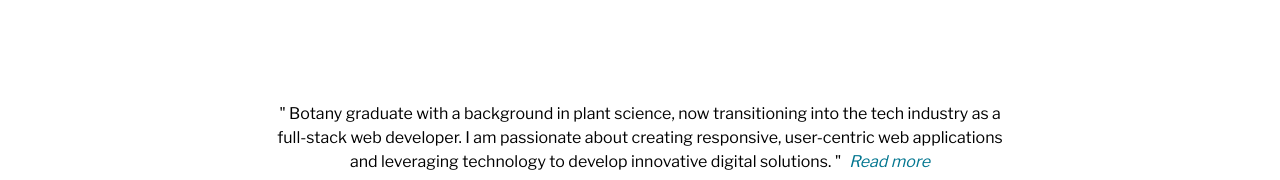
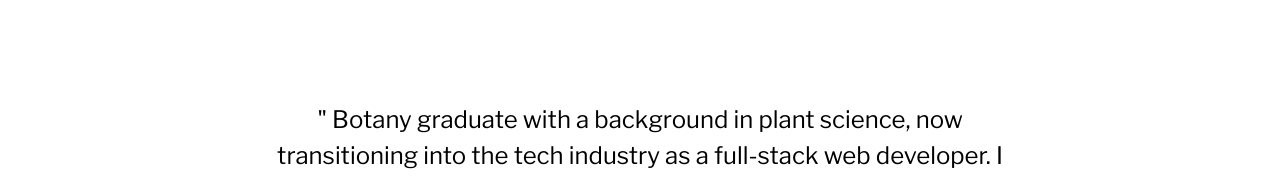
Before and after one commit to Tsedhondup/Portfolio, a React (Create React App) app: page / in a window 1280 px wide. Shown: the part 762-942 px from the top of the page. Built offline with nearby package versions, Linux system fonts and the light colour scheme.

Commit message:
font-size updated

```diff
--- a/src/Components/AboutSecond/AboutSecond.js
+++ b/src/Components/AboutSecond/AboutSecond.js
@@ -40,12 +40,12 @@ const AboutSecond = () => {
           viewport={{ once: true, amount: 1 }}
           className="about-second-content__texts"
         >
-          " Botany graduate with a background in plant science, now transitioning
-          into the tech industry as a full-stack web developer. I am passionate
-          about creating responsive, user-centric web applications and
-          leveraging technology to develop innovative digital solutions. "
+          " Botany graduate with a background in plant science, now
+          transitioning into the tech industry as a full-stack web developer. I
+          am passionate about creating responsive, user-centric web applications
+          and leveraging technology to develop innovative digital solutions. "
           <Link to="/About" className="about-second-content__link">
-            Read more
+            Read more...
           </Link>
         </motion.p>
       </section>
--- a/src/Components/AboutSecond/AboutSecond.scss
+++ b/src/Components/AboutSecond/AboutSecond.scss
@@ -77,9 +77,10 @@
     // Media queries[][]
     @include tablet {
       text-align: left;
+      font-size: 18px;
     }
     @include tablet2 {
-      font-size: 16px;
+      font-size: 24px;
       text-align: center;
     }
   }
```
